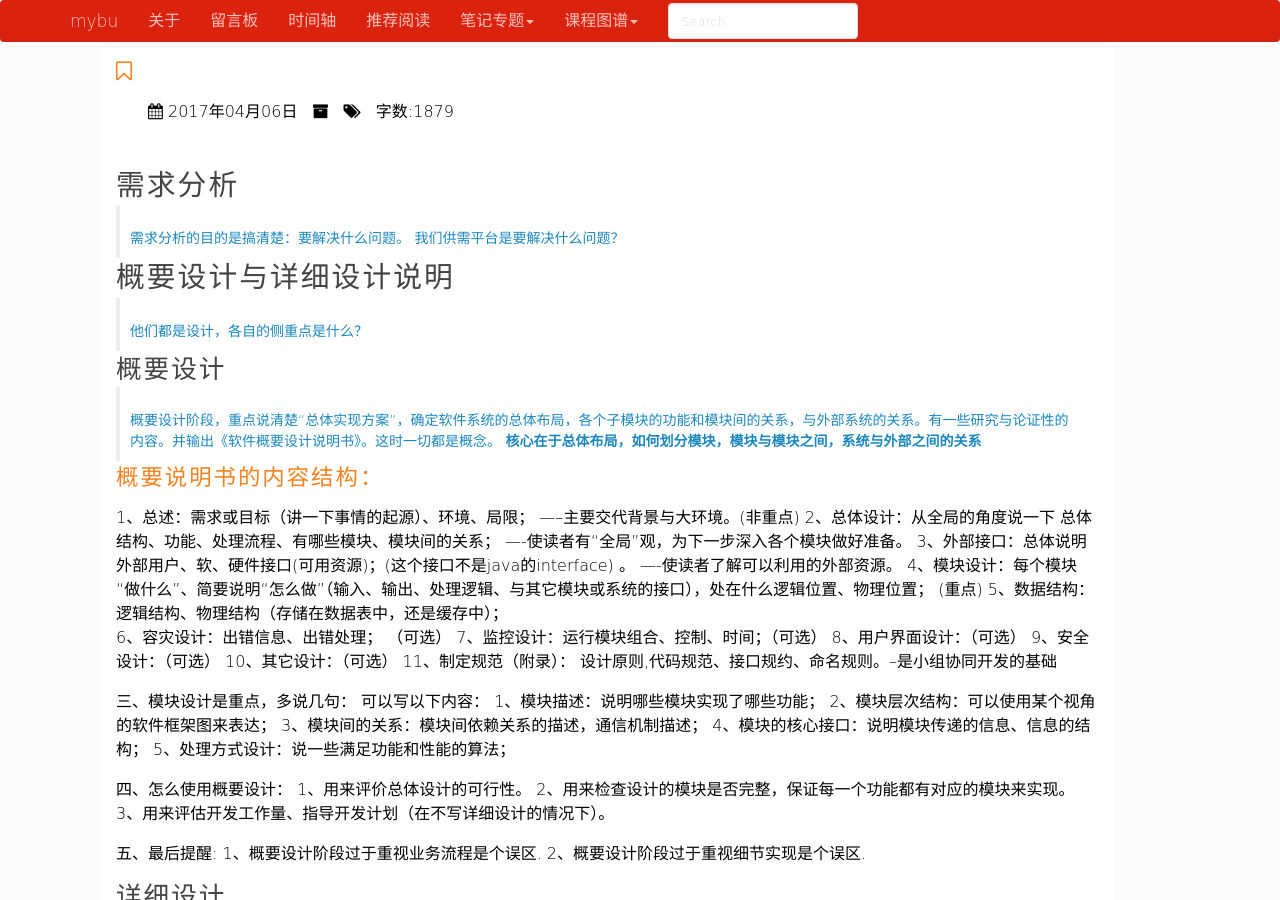
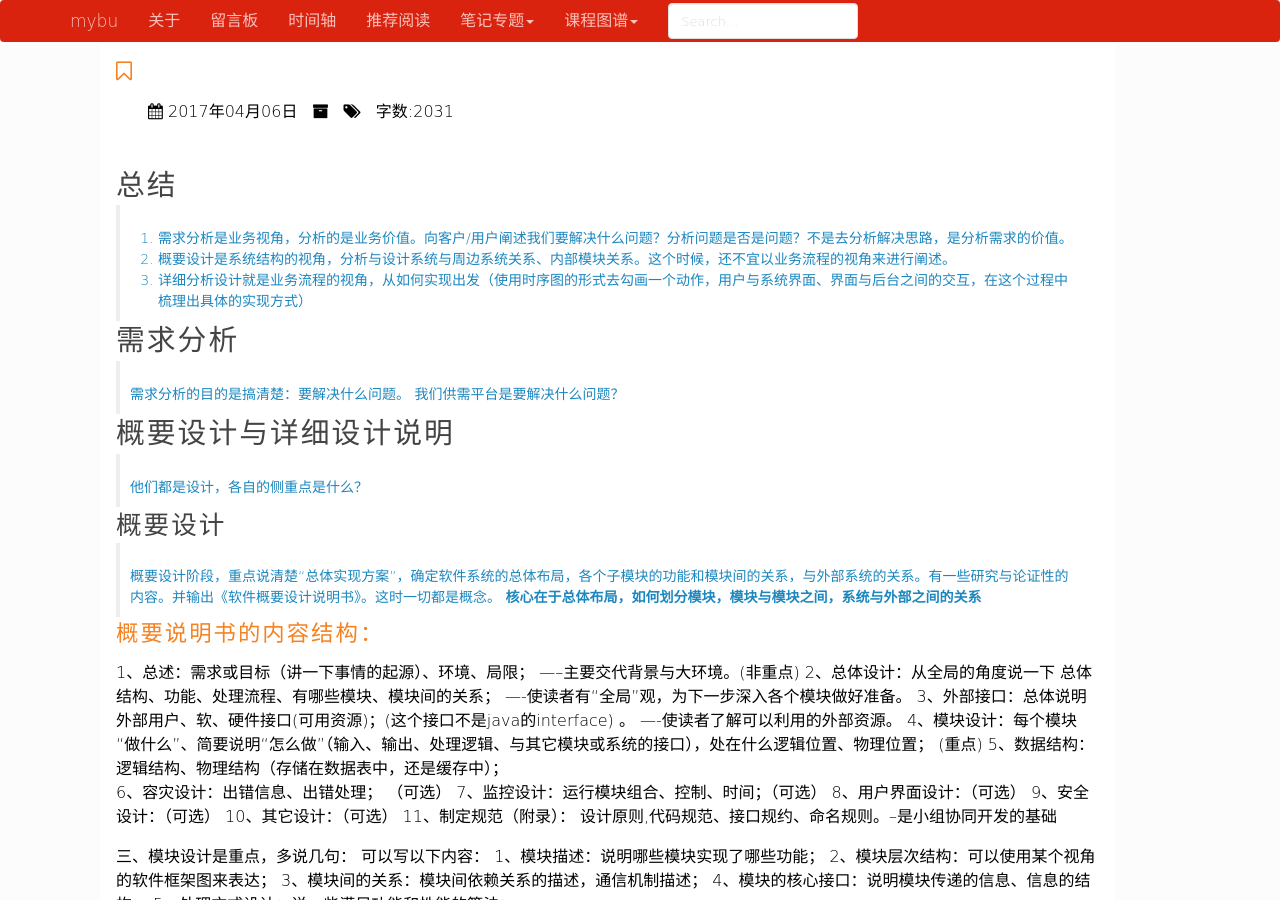
Before and after one commit to mybu/mybu.github.com, a Jekyll site: the page built from _posts/strok/tech/business-3 design/2016-12-17-设计工作概述.md, in a window 1280 px wide and 900 px high. Built offline with Jekyll 4.4.1, drawn with Linux system fonts in a browser that asks for light colours; nearby versions of some CDN libraries; our own code applies the rules of GitHub Pages for plain Markdown files; comment, search, counter and statistics services are not loaded.

Commit message:
tijiaozhongjianbanben

```diff
--- a/_posts/strok/tech/business-3 design/2016-12-17-设计工作概述.md
+++ b/_posts/strok/tech/business-3 design/2016-12-17-设计工作概述.md
@@ -4,6 +4,11 @@ title: 设计工作概述
 description: 工作总结
 tags:分析
 ---
+# 总结
+>
+1. 需求分析是业务视角，分析的是业务价值。向客户/用户阐述我们要解决什么问题？分析问题是否是问题？不是去分析解决思路，是分析需求的价值。
+2. 概要设计是系统结构的视角，分析与设计系统与周边系统关系、内部模块关系。这个时候，还不宜以业务流程的视角来进行阐述。
+3. 详细分析设计就是业务流程的视角，从如何实现出发（使用时序图的形式去勾画一个动作，用户与系统界面、界面与后台之间的交互，在这个过程中梳理出具体的实现方式）
 
 # 需求分析
 > 需求分析的目的是搞清楚：要解决什么问题。
```
